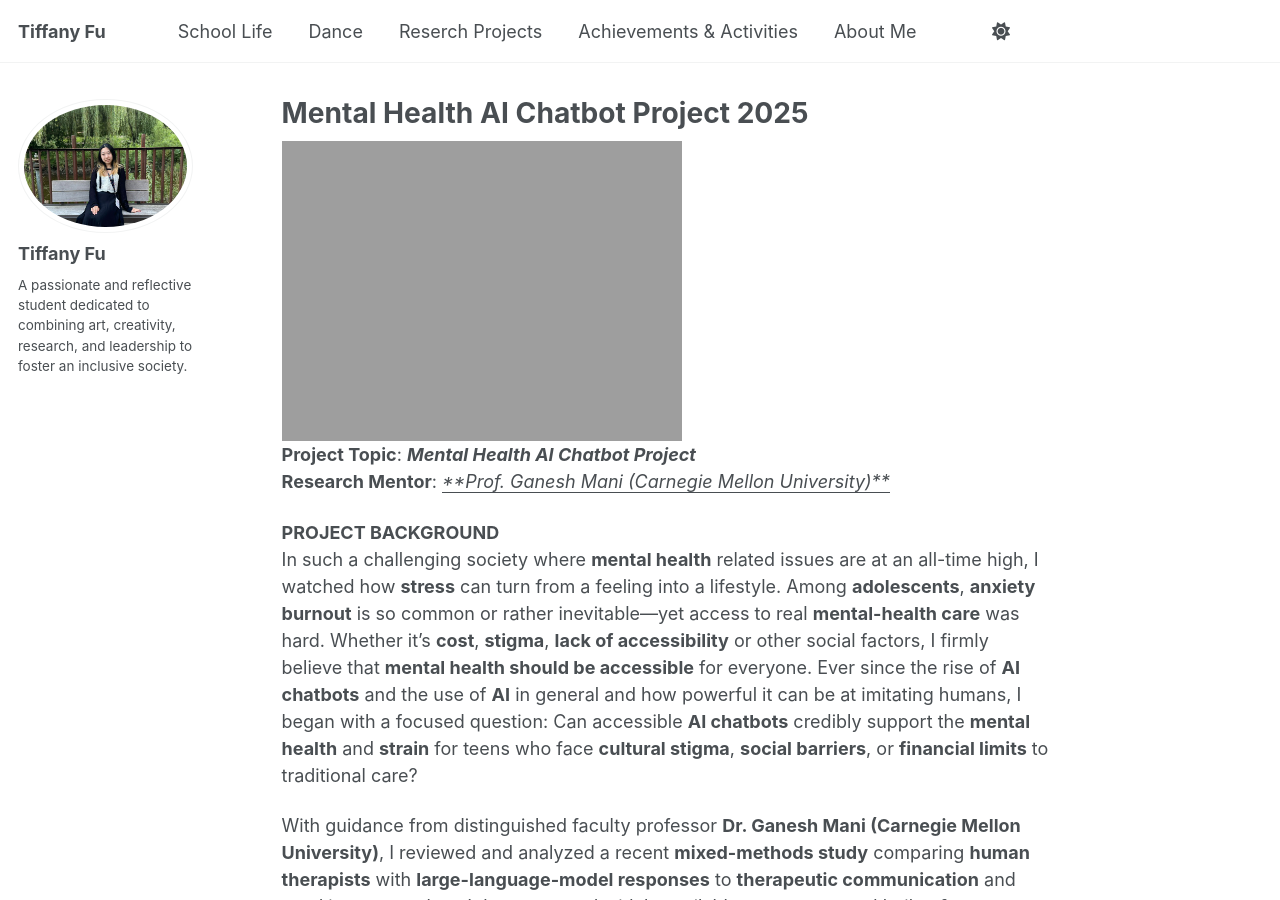
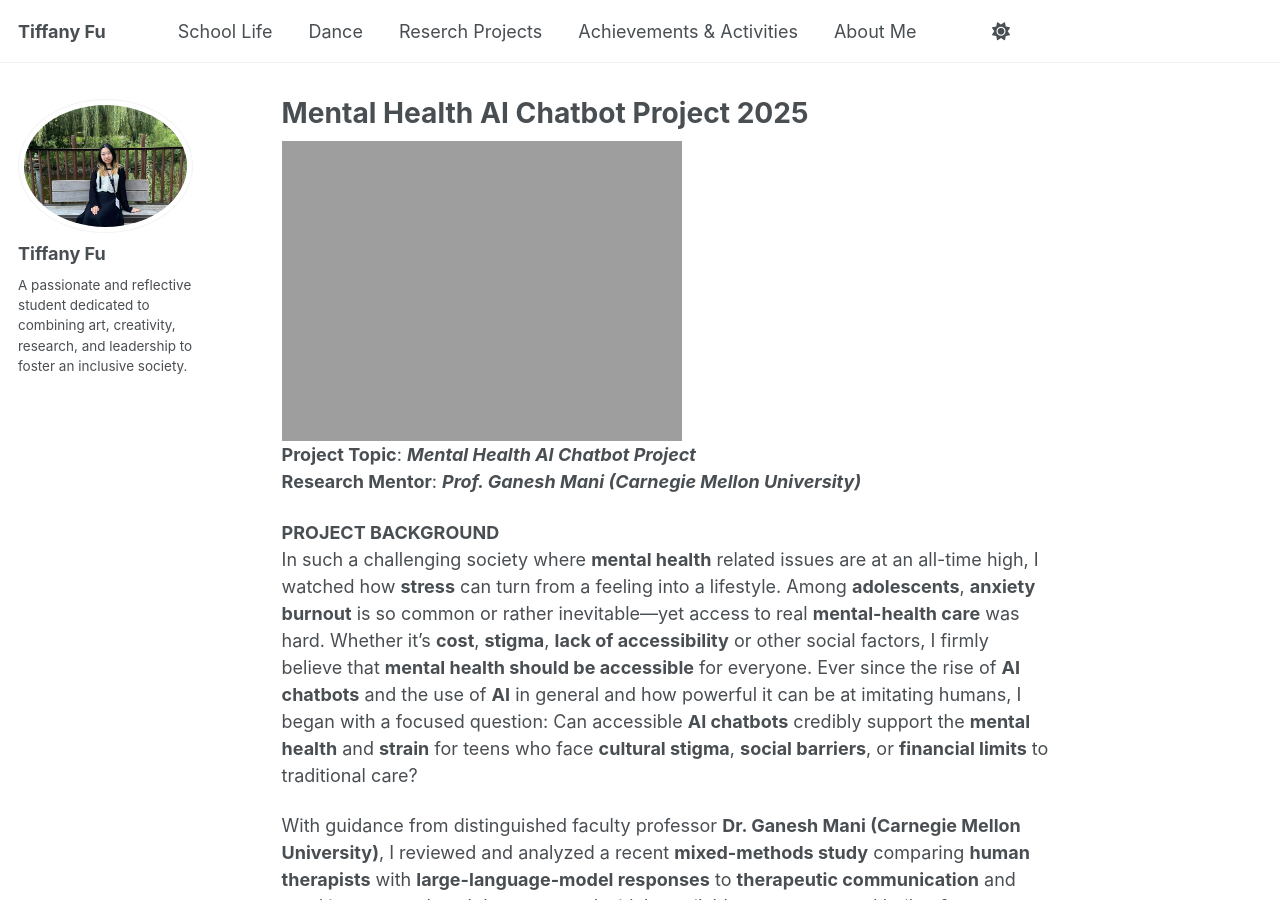
Before and after one commit to TiffanyJTFu/TiffanyTestWeb, a Jekyll site: the page built from _teaching/04-MentalHealthAIChatbotProject.md, in a window 1280 px wide and 900 px high. Built offline with Jekyll 4.4.1, drawn with Linux system fonts in a browser that asks for light colours; a script that is not in the unit is left out.

```diff
--- a/_teaching/04-MentalHealthAIChatbotProject.md
+++ b/_teaching/04-MentalHealthAIChatbotProject.md
@@ -6,7 +6,7 @@ permalink: /teaching/MentalHealthAIChatbotProject
 ---
 ![SocialScience01](https://www.tiffu.ca/images/ai1.png)
 <br>**Project Topic**: <i>**Mental Health AI Chatbot Project**</i>
-<br>**Research Mentor**: <i><u>**Prof. Ganesh Mani (Carnegie Mellon University)**</u></i>
+<br>**Research Mentor**: <i>**Prof. Ganesh Mani (Carnegie Mellon University)**</i>
 
 **PROJECT BACKGROUND**
 <br>In such a challenging society where **mental health** related issues are at an all-time high, I watched how **stress** can turn from a feeling into a lifestyle. Among **adolescents**, **anxiety burnout** is so common or rather inevitable—yet access to real **mental-health care** was hard. Whether it’s **cost**, **stigma**, **lack of accessibility** or other social factors, I firmly believe that **mental health should be accessible** for everyone. Ever since the rise of **AI chatbots** and the use of **AI** in general and how powerful it can be at imitating humans, I began with a focused question: Can accessible **AI chatbots** credibly support the **mental health** and **strain** for teens who face **cultural stigma**, **social barriers**, or **financial limits** to traditional care?
```
